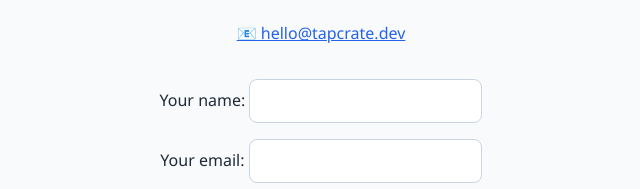
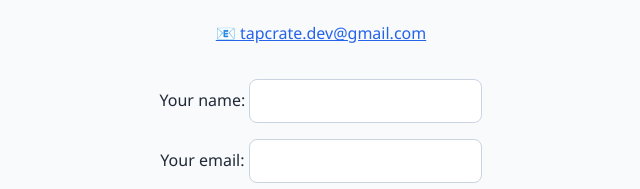
Before and after one commit to tapcrate-dev/tapcrate.dev, a plain HTML site: page contact.html in a window 1280 px wide. Shown: the part 286-475 px from the top of the page, 319-959 px from the left. Drawn offline with Linux system fonts and the light colour scheme.

Commit message:
Changed email in contact.html

```diff
--- a/contact.html
+++ b/contact.html
@@ -21,7 +21,7 @@
     <p>If you'd like to discuss custom app development, collaborations, or just say hello:</p>
 
     <p style="margin-top:1.5rem;">
-      <a href="mailto:hello@tapcrate.dev" class="button">📧 hello@tapcrate.dev</a>
+      <a href="tapcrate.dev@gmail.com" class="button">📧 tapcrate.dev@gmail.com</a>
     </p>
 
     <form action="https://formspree.io/f/xwpqoykq" method="POST">
```
